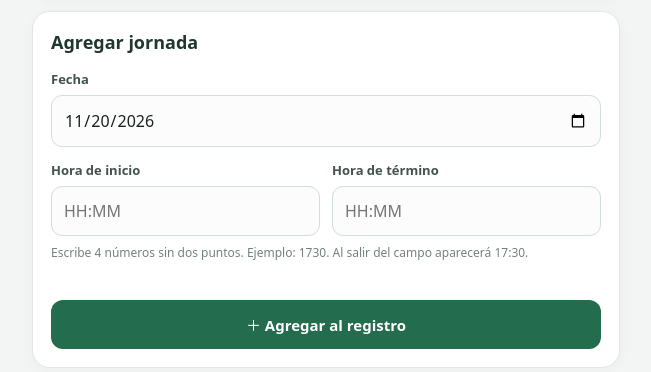
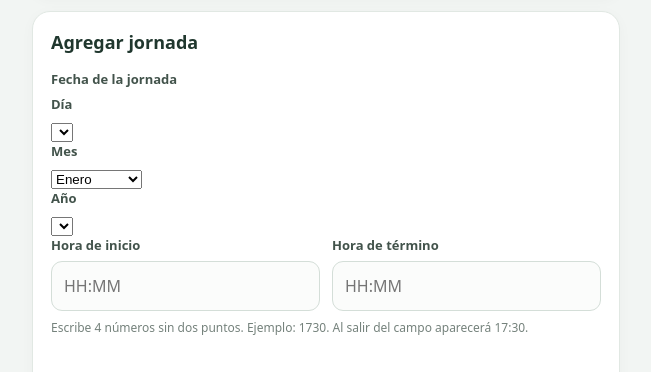
Before and after one commit to Nauwti/horas-extra, a plain HTML site: page index.html in a window 1280 px wide. Shown: the part 376-748 px from the top of the page, without its empty margins (314-965 px from the left). Drawn offline with Linux system fonts and the light colour scheme.

Commit message:
Separar selector de fecha en día mes y año

```diff
--- a/index.html
+++ b/index.html
@@ -32,8 +32,29 @@
     <section class="panel">
       <h2>Agregar jornada</h2>
       <form id="entryForm">
-        <label for="workDate">Fecha</label>
-        <input id="workDate" type="date" required>
+        <label>Fecha de la jornada</label>
+        <div class="date-parts">
+          <div>
+            <label for="dateDay">Día</label>
+            <select id="dateDay" aria-label="Día"></select>
+          </div>
+          <div>
+            <label for="dateMonth">Mes</label>
+            <select id="dateMonth" aria-label="Mes">
+              <option value="01">Enero</option><option value="02">Febrero</option>
+              <option value="03">Marzo</option><option value="04">Abril</option>
+              <option value="05">Mayo</option><option value="06">Junio</option>
+              <option value="07">Julio</option><option value="08">Agosto</option>
+              <option value="09">Septiembre</option><option value="10">Octubre</option>
+              <option value="11">Noviembre</option><option value="12">Diciembre</option>
+            </select>
+          </div>
+          <div>
+            <label for="dateYear">Año</label>
+            <select id="dateYear" aria-label="Año"></select>
+          </div>
+        </div>
+        <input id="workDate" type="hidden">
         <div class="two">
           <div>
             <label for="startTime">Hora de inicio</label>
```
